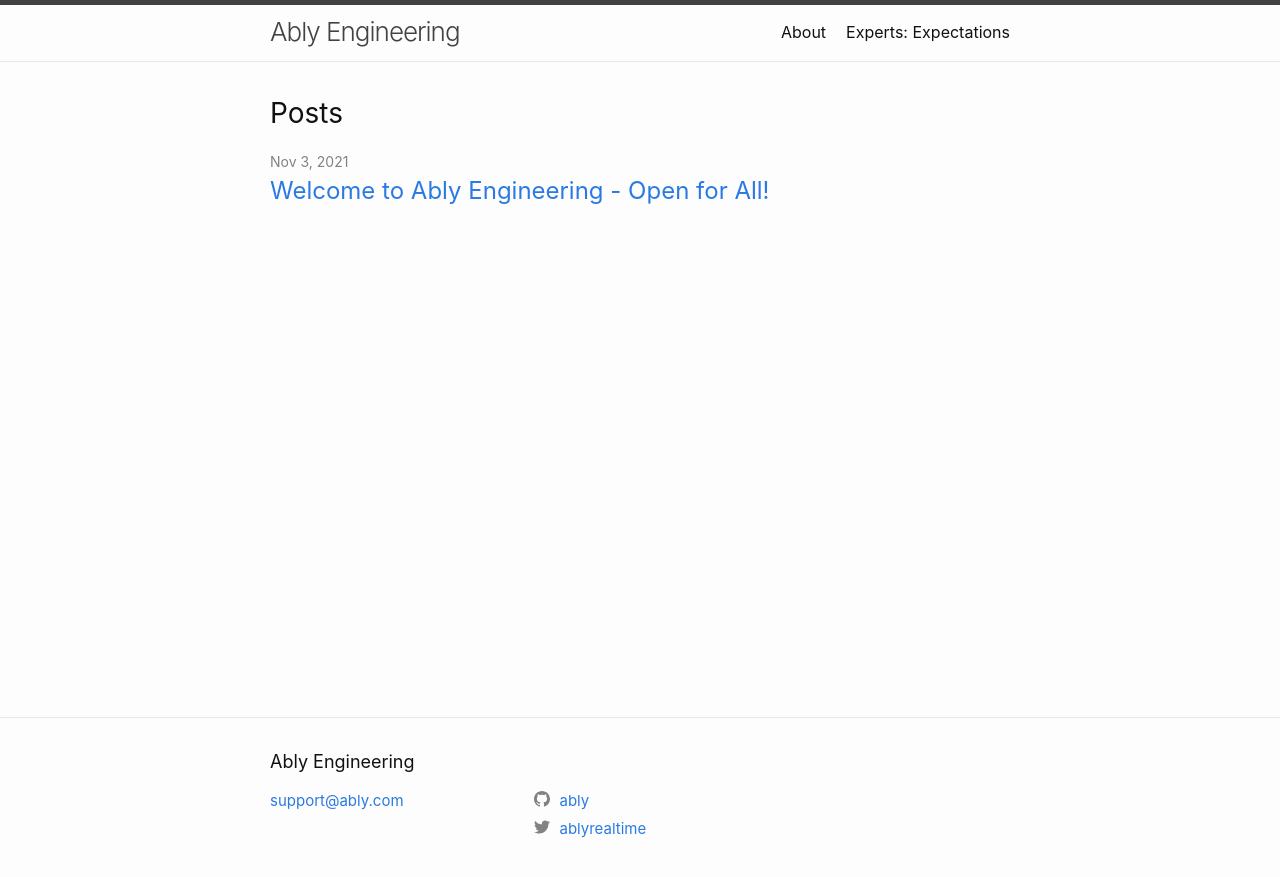
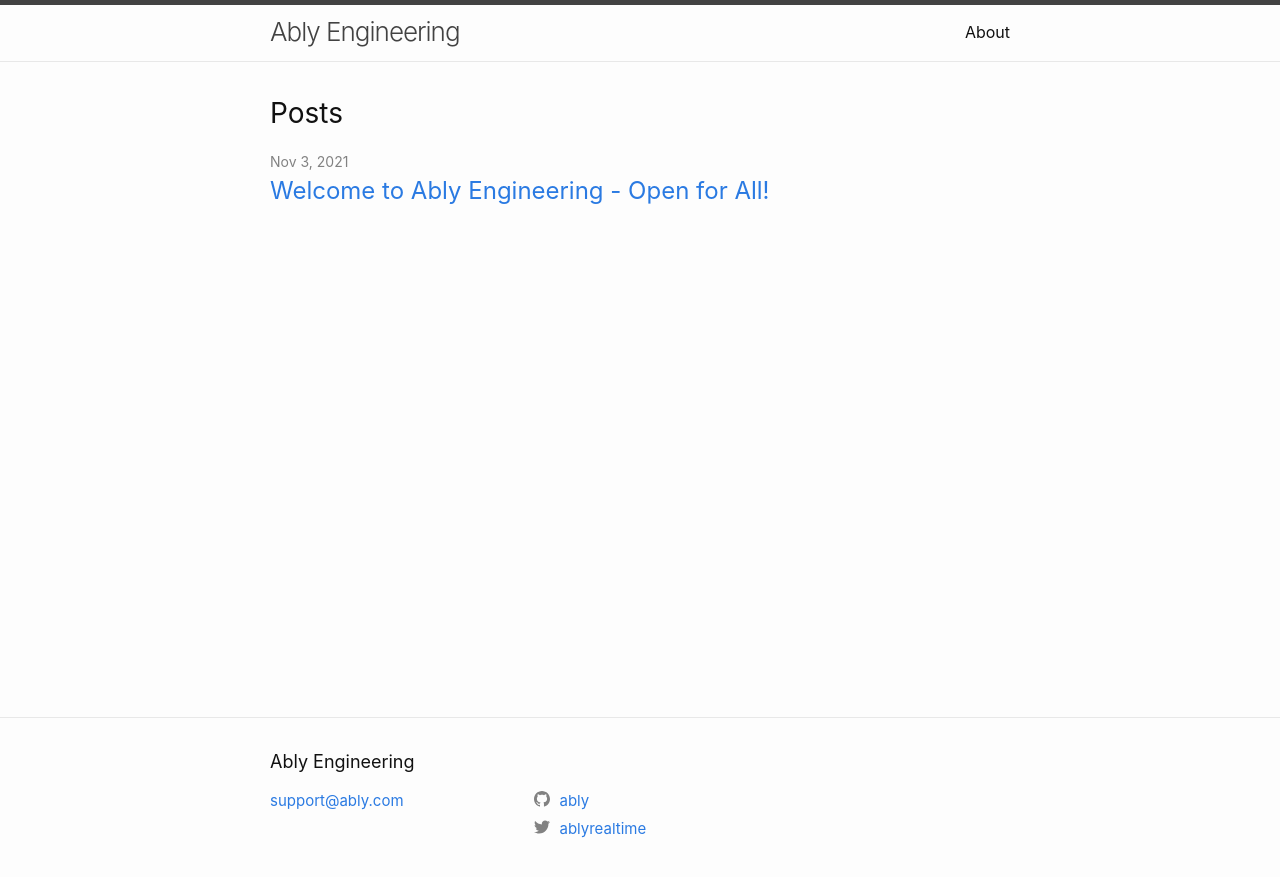
Before and after one commit to ably/engineering, a Jekyll site: the page built from docs/index.md, in a window 1280 px wide. Shown: the top 877 px of the page. Built offline with Jekyll 4.4.1, drawn with Linux system fonts in a browser that asks for light colours.

Commit message:
Make header static.
It serves us no purpose, for the time being, for this to be dynamically generated on every page from the list of pages we've published.

```diff
--- a/docs/_includes/header.html
+++ b/docs/_includes/header.html
@@ -1,11 +1,8 @@
 <header class="site-header" role="banner">
 
   <div class="wrapper">
-    {%- assign default_paths = site.pages | map: "path" -%}
-    {%- assign page_paths = site.header_pages | default: default_paths -%}
     <a class="site-title" rel="author" href="{{ "/" | relative_url }}">{{ site.title | escape }}</a>
 
-    {%- if page_paths -%}
     <nav class="site-nav">
       <input type="checkbox" id="nav-trigger" class="nav-trigger" />
       <label for="nav-trigger">
@@ -17,14 +14,8 @@
       </label>
 
       <div class="trigger">
-          {%- for path in page_paths -%}
-            {%- assign my_page = site.pages | where: "path", path | first -%}
-            {%- if my_page.title -%}
-            <a class="page-link" href="{{ my_page.url | relative_url }}">{{ my_page.title | escape }}</a>
-            {%- endif -%}
-          {%- endfor -%}
+        <a class="page-link" href="/about">About</a>
       </div>
     </nav>
-    {%- endif -%}
   </div>
 </header>
```
Lines whose indentation alone changed are shown as unchanged.
